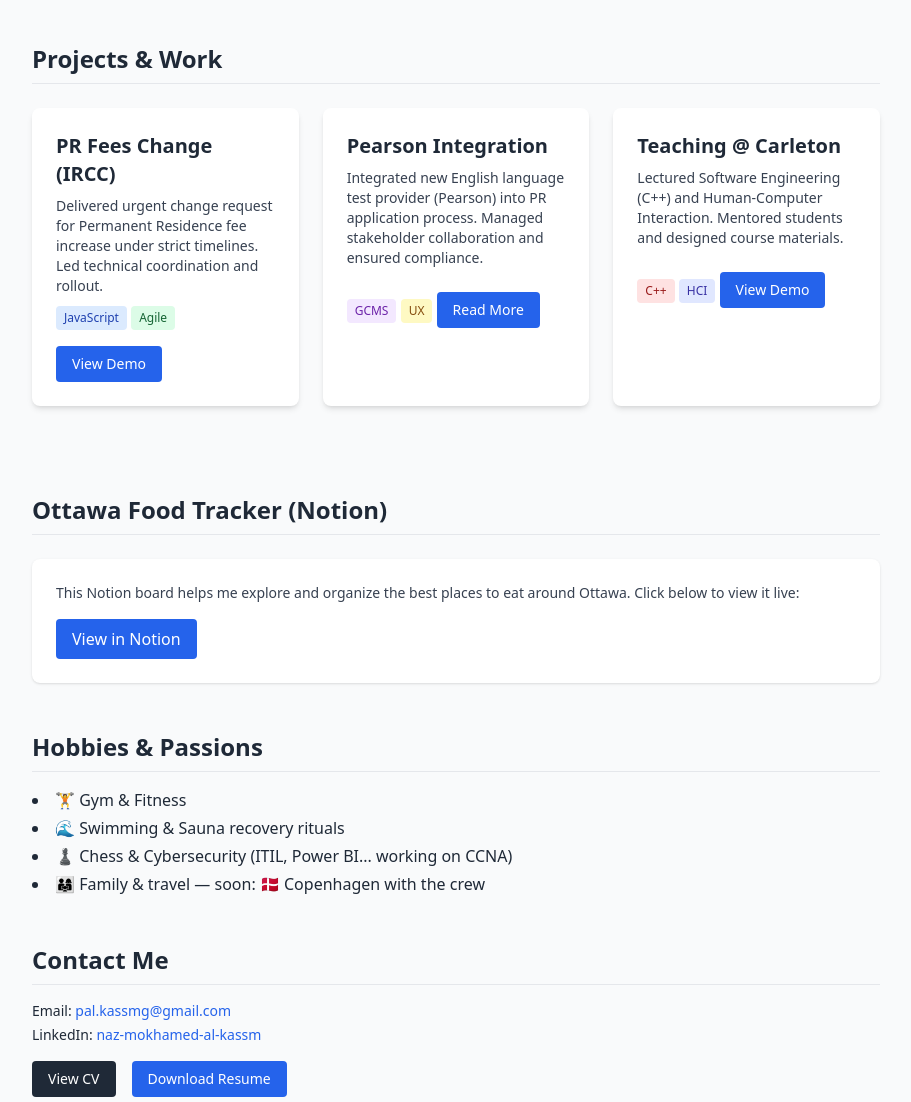
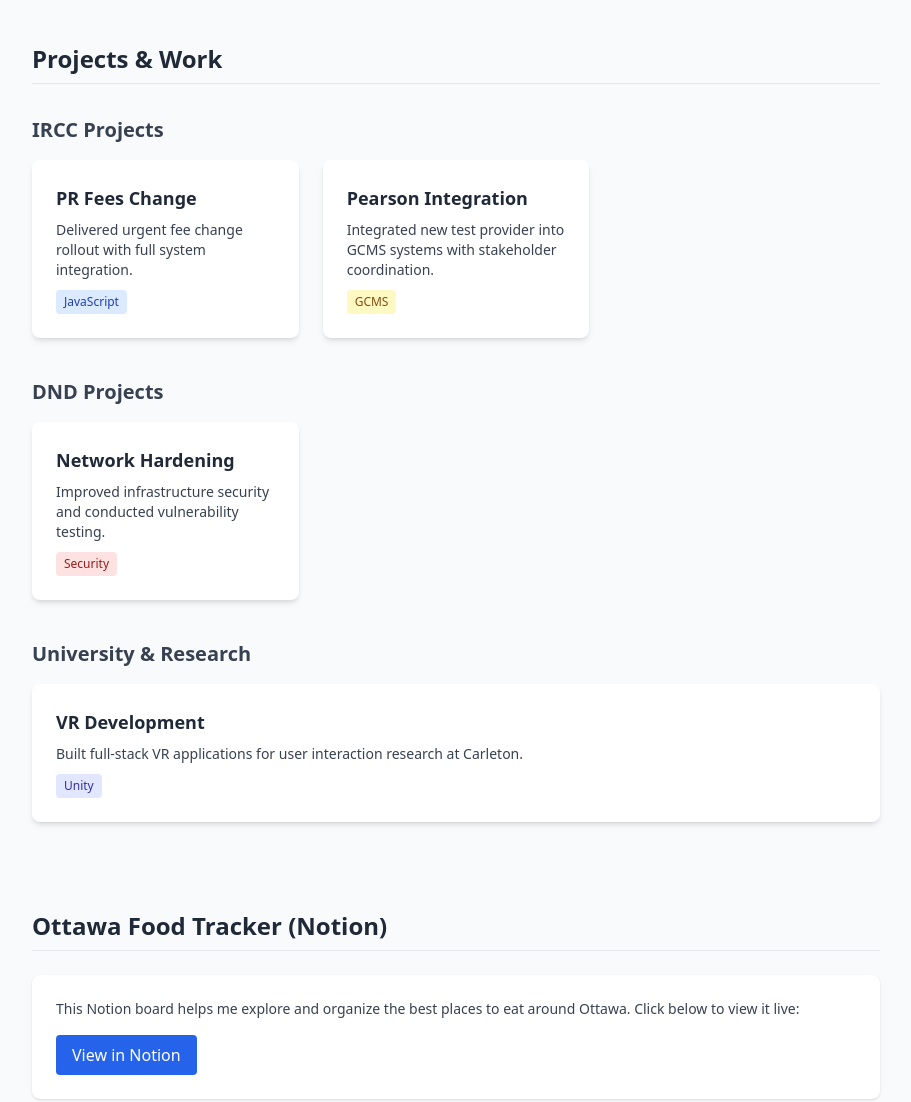
Before and after one commit to nazalkassm/naz-portfolio-site, a plain HTML site: page index.html in a window 1280 px wide. Shown: the part 781-1883 px from the top of the page, without its empty margins (184-1095 px from the left). Drawn offline with nearby package versions, Linux system fonts and the light colour scheme.

Commit message:
Group projects by category and add scroll nav enhancements

```diff
--- a/index.html
+++ b/index.html
@@ -51,34 +51,43 @@
     <section id="portfolio" class="pt-10">
       <h2 class="text-2xl font-bold border-b pb-2 mb-6">Projects & Work</h2>
 
+      <!-- IRCC Projects -->
+      <h3 class="text-xl font-semibold mb-4 mt-8 text-gray-700">IRCC Projects</h3>
       <div class="grid gap-6 sm:grid-cols-1 md:grid-cols-2 lg:grid-cols-3">
-        <!-- Project 1 -->
+        <!-- Card: PR Fees -->
         <div class="bg-white shadow-md rounded-lg p-6">
-          <h3 class="text-xl font-semibold mb-2">PR Fees Change (IRCC)</h3>
-          <p class="text-sm text-gray-700 mb-2">Delivered urgent change request for Permanent Residence fee increase under strict timelines. Led technical coordination and rollout.</p>
+          <h4 class="text-lg font-semibold mb-2">PR Fees Change</h4>
+          <p class="text-sm text-gray-700 mb-2">Delivered urgent fee change rollout with full system integration.</p>
           <span class="inline-block text-xs bg-blue-100 text-blue-800 px-2 py-1 rounded">JavaScript</span>
-          <span class="inline-block text-xs bg-green-100 text-green-800 px-2 py-1 rounded">Agile</span>
-          <a href="#" class="mt-4 inline-block text-sm text-white bg-blue-600 hover:bg-blue-700 px-4 py-2 rounded">View Demo</a>
         </div>
-
-        <!-- Project 2 -->
+        <!-- Card: Pearson Integration -->
         <div class="bg-white shadow-md rounded-lg p-6">
-          <h3 class="text-xl font-semibold mb-2">Pearson Integration</h3>
-          <p class="text-sm text-gray-700 mb-2">Integrated new English language test provider (Pearson) into PR application process. Managed stakeholder collaboration and ensured compliance.</p>
-          <span class="inline-block text-xs bg-purple-100 text-purple-800 px-2 py-1 rounded">GCMS</span>
-          <span class="inline-block text-xs bg-yellow-100 text-yellow-800 px-2 py-1 rounded">UX</span>
-          <a href="#" class="mt-4 inline-block text-sm text-white bg-blue-600 hover:bg-blue-700 px-4 py-2 rounded">Read More</a>
-        </div>
-
-        <!-- Project 3 -->
-        <div class="bg-white shadow-md rounded-lg p-6">
-          <h3 class="text-xl font-semibold mb-2">Teaching @ Carleton</h3>
-          <p class="text-sm text-gray-700 mb-2">Lectured Software Engineering (C++) and Human-Computer Interaction. Mentored students and designed course materials.</p>
-          <span class="inline-block text-xs bg-red-100 text-red-800 px-2 py-1 rounded">C++</span>
-          <span class="inline-block text-xs bg-indigo-100 text-indigo-800 px-2 py-1 rounded">HCI</span>
-          <a href="#" class="mt-4 inline-block text-sm text-white bg-blue-600 hover:bg-blue-700 px-4 py-2 rounded">View Demo</a>
+          <h4 class="text-lg font-semibold mb-2">Pearson Integration</h4>
+          <p class="text-sm text-gray-700 mb-2">Integrated new test provider into GCMS systems with stakeholder coordination.</p>
+          <span class="inline-block text-xs bg-yellow-100 text-yellow-800 px-2 py-1 rounded">GCMS</span>
         </div>
       </div>
+
+      <!-- DND Projects -->
+      <h3 class="text-xl font-semibold mb-4 mt-10 text-gray-700">DND Projects</h3>
+      <div class="grid gap-6 sm:grid-cols-1 md:grid-cols-2 lg:grid-cols-3">
+        <div class="bg-white shadow-md rounded-lg p-6">
+          <h4 class="text-lg font-semibold mb-2">Network Hardening</h4>
+          <p class="text-sm text-gray-700 mb-2">Improved infrastructure security and conducted vulnerability testing.</p>
+          <span class="inline-block text-xs bg-red-100 text-red-800 px-2 py-1 rounded">Security</span>
+        </div>
+      </div>
+
+      <!-- University & Research -->
+      <h3 class="text-xl font-semibold mb-4 mt-10 text-gray-700">University & Research</h3>
+      <div class="grid gap-6 sm:grid-cols-1 md:grid-cols-2 lg:grid-cols-3"></div>
+        <div class="bg-white shadow-md rounded-lg p-6">
+          <h4 class="text-lg font-semibold mb-2">VR Development</h4>
+          <p class="text-sm text-gray-700 mb-2">Built full-stack VR applications for user interaction research at Carleton.</p>
+          <span class="inline-block text-xs bg-indigo-100 text-indigo-800 px-2 py-1 rounded">Unity</span>
+        </div>
+      </div>
+
     </section>
 
     <section id="productivity" class="pt-10">
@@ -109,17 +118,48 @@
       <h2 class="text-2xl font-bold border-b pb-2 mb-4">Contact Me</h2>
       <ul class="list-inside space-y-1 text-sm mb-4">
         <li>Email: <a class="text-blue-600 hover:underline" href="mailto:pal.kassmg@gmail.com">pal.kassmg@gmail.com</a></li>
-        <li>LinkedIn: <a class="text-blue-600 hover:underline" href="https://www.linkedin.com/in/naz-mokhamed-al-kassm-785407251/" target="_blank">naz-mokhamed-al-kassm</a></li>
+        <li>LinkedIn: <a class="text-blue-600 hover:underline" href="https://www.linkedin.com/in/naz-mokhamed-al-kassm-785407251/" target="_blank">Naz Al Kassm</a></li>
       </ul>
-      <div class="flex gap-4">
-        <a href="cv.html" class="inline-block px-4 py-2 bg-gray-800 text-white text-sm rounded hover:bg-gray-700 transition">
-          View CV
-        </a>
-        <a href="assets/naz-resume.pdf" download class="inline-block px-4 py-2 bg-blue-600 text-white text-sm rounded hover:bg-blue-700 transition">
-          Download Resume
-        </a>
-      </div>
     </section>
-</main>
+
+  </main>
+
+  <script>
+    // Highlight active nav item
+    const sections = document.querySelectorAll("section");
+    const navLinks = document.querySelectorAll("nav a");
+
+    window.addEventListener("scroll", () => {
+      let current = "";
+      sections.forEach(section => {
+        const sectionTop = section.offsetTop - 100;
+        if (pageYOffset >= sectionTop) {
+          current = section.getAttribute("id");
+        }
+      });
+
+      navLinks.forEach(link => {
+        link.classList.remove("font-bold");
+        if (link.getAttribute("href").includes(current)) {
+          link.classList.add("font-bold");
+        }
+      });
+    });
+
+    // Fade-in on scroll
+    const observer = new IntersectionObserver((entries) => {
+      entries.forEach(entry => {
+        if (entry.isIntersecting) {
+          entry.target.classList.add("opacity-100", "translate-y-0");
+          entry.target.classList.remove("opacity-0", "translate-y-4");
+        }
+      });
+    }, { threshold: 0.1 });
+
+    document.querySelectorAll("section").forEach(section => {
+      section.classList.add("opacity-0", "translate-y-4", "transition-all", "duration-700");
+      observer.observe(section);
+    });
+  </script>
 </body>
 </html>
```
